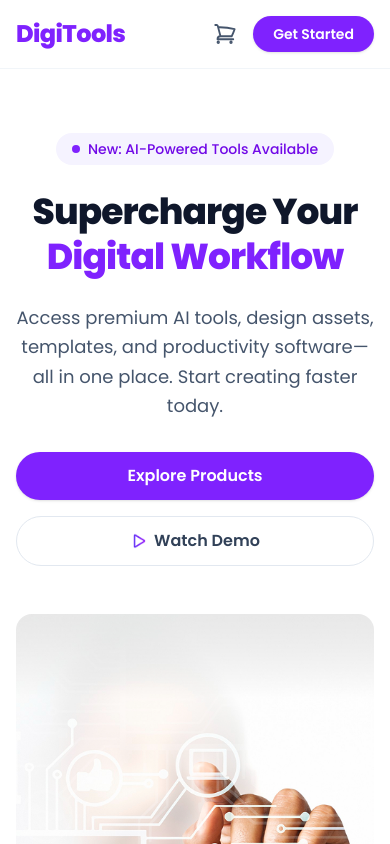
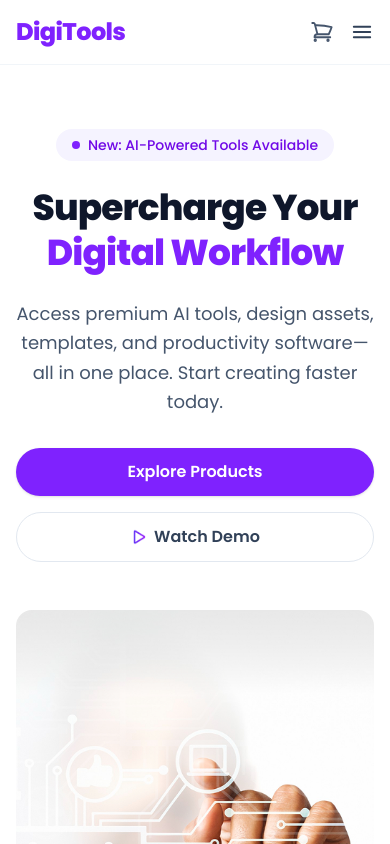
Before and after one commit to ibtee12/Task-6, a React (Vite) app: page / in a window 390 px wide. Shown: the top 844 px of the page. Built offline with nearby package versions, Linux system fonts and the light colour scheme.

Commit message:
feat: integrate react-toastify alerts and polish responsive design

```diff
--- a/src/App.jsx
+++ b/src/App.jsx
@@ -1,4 +1,6 @@
 import { useState } from 'react'
+import { ToastContainer, toast } from 'react-toastify'
+import 'react-toastify/dist/ReactToastify.css'
 import Navbar from './components/Navbar'
 import Banner from './components/Banner'
 import Stats from './components/Stats'
@@ -17,16 +19,26 @@ function App() {
       ...prev,
       { ...product, cartItemId: `${product.id}-${Date.now()}` },
     ])
+    toast.success(`${product.name} added to cart`)
   }
 
   const handleRemove = (cartItemId) => {
-    setCartItems((prev) =>
-      prev.filter((item) => item.cartItemId !== cartItemId),
-    )
+    setCartItems((prev) => {
+      const removed = prev.find((item) => item.cartItemId === cartItemId)
+      if (removed) {
+        toast.info(`${removed.name} removed from cart`)
+      }
+      return prev.filter((item) => item.cartItemId !== cartItemId)
+    })
   }
 
   const handleCheckout = () => {
+    if (cartItems.length === 0) {
+      toast.warn('Your cart is empty')
+      return
+    }
     setCartItems([])
+    toast.success('Checkout complete! Thank you for your purchase.')
   }
 
   return (
@@ -46,6 +58,14 @@ function App() {
         <CallToAction />
       </main>
       <Footer />
+
+      <ToastContainer
+        position="top-right"
+        autoClose={2000}
+        hideProgressBar={false}
+        newestOnTop
+        theme="light"
+      />
     </div>
   )
 }
--- a/src/components/Navbar.jsx
+++ b/src/components/Navbar.jsx
@@ -1,6 +1,10 @@
-const navLinks = ['Products', 'Features', 'Pricing', 'Testimonials', 'FAQ']
+import { useState } from 'react'
+
+const navLinks = ['Products', 'Features', 'Pricing', 'Testimonials', 'FAQ', 'Login']
 
 function Navbar({ cartCount = 0 }) {
+  const [menuOpen, setMenuOpen] = useState(false)
+
   return (
     <header className="sticky top-0 z-50 border-b border-slate-100 bg-white/90 backdrop-blur">
       <nav className="mx-auto flex max-w-7xl items-center justify-between px-4 py-4 sm:px-6 lg:px-8">
@@ -9,7 +13,7 @@ function Navbar({ cartCount = 0 }) {
           DigiTools
         </a>
 
-        {/* Nav links */}
+        {/* Desktop nav links */}
         <ul className="hidden items-center gap-8 lg:flex">
           {navLinks.map((link) => (
             <li key={link}>
@@ -21,14 +25,6 @@ function Navbar({ cartCount = 0 }) {
               </a>
             </li>
           ))}
-          <li>
-            <a
-              href="#login"
-              className="text-sm font-medium text-slate-600 transition-colors hover:text-violet-600"
-            >
-              Login
-            </a>
-          </li>
         </ul>
 
         {/* Right actions */}
@@ -60,15 +56,67 @@ function Navbar({ cartCount = 0 }) {
             )}
           </button>
 
-          {/* Get Started button */}
+          {/* Get Started button (desktop) */}
           <a
             href="#get-started"
-            className="rounded-full bg-violet-600 px-5 py-2 text-sm font-semibold text-white shadow-sm transition-colors hover:bg-violet-700"
+            className="hidden rounded-full bg-violet-600 px-5 py-2 text-sm font-semibold text-white shadow-sm transition-colors hover:bg-violet-700 sm:inline-block"
           >
             Get Started
           </a>
+
+          {/* Hamburger (mobile) */}
+          <button
+            type="button"
+            aria-label="Toggle menu"
+            onClick={() => setMenuOpen((open) => !open)}
+            className="text-slate-700 lg:hidden"
+          >
+            <svg
+              className="h-6 w-6"
+              fill="none"
+              viewBox="0 0 24 24"
+              strokeWidth={1.8}
+              stroke="currentColor"
+            >
+              <path
+                strokeLinecap="round"
+                strokeLinejoin="round"
+                d={
+                  menuOpen
+                    ? 'M6 18 18 6M6 6l12 12'
+                    : 'M3.75 6.75h16.5M3.75 12h16.5m-16.5 5.25h16.5'
+                }
+              />
+            </svg>
+          </button>
         </div>
       </nav>
+
+      {/* Mobile menu */}
+      {menuOpen && (
+        <ul className="space-y-1 border-t border-slate-100 px-4 py-4 lg:hidden">
+          {navLinks.map((link) => (
+            <li key={link}>
+              <a
+                href={`#${link.toLowerCase()}`}
+                onClick={() => setMenuOpen(false)}
+                className="block rounded-lg px-3 py-2 text-sm font-medium text-slate-600 transition-colors hover:bg-slate-50 hover:text-violet-600"
+              >
+                {link}
+              </a>
+            </li>
+          ))}
+          <li>
+            <a
+              href="#get-started"
+              onClick={() => setMenuOpen(false)}
+              className="mt-2 block rounded-full bg-violet-600 px-5 py-2 text-center text-sm font-semibold text-white sm:hidden"
+            >
+              Get Started
+            </a>
+          </li>
+        </ul>
+      )}
     </header>
   )
 }
--- a/src/components/ProductCard.jsx
+++ b/src/components/ProductCard.jsx
@@ -1,3 +1,4 @@
+import { useState } from 'react'
 import productIcons from '../data/icons'
 
 // Tailwind classes for each tag type (matches the design colours).
@@ -16,6 +17,15 @@ const periodLabels = {
 function ProductCard({ product, onBuy }) {
   const { name, description, price, period, tag, tagType, features, icon } =
     product
+
+  // Brief "Added to cart" feedback on the Buy Now button after a click.
+  const [added, setAdded] = useState(false)
+
+  const handleBuy = () => {
+    onBuy?.(product)
+    setAdded(true)
+    setTimeout(() => setAdded(false), 1500)
+  }
 
   return (
     <div className="flex flex-col rounded-2xl border border-slate-100 bg-white p-6 shadow-sm transition-shadow hover:shadow-md">
@@ -77,10 +87,15 @@ function ProductCard({ product, onBuy }) {
       {/* Buy button */}
       <button
         type="button"
-        onClick={() => onBuy?.(product)}
-        className="mt-6 w-full rounded-full bg-violet-600 py-3 text-sm font-semibold text-white transition-colors hover:bg-violet-700"
+        onClick={handleBuy}
+        disabled={added}
+        className={`mt-6 w-full rounded-full py-3 text-sm font-semibold text-white transition-colors ${
+          added
+            ? 'bg-emerald-500'
+            : 'bg-violet-600 hover:bg-violet-700'
+        }`}
       >
-        Buy Now
+        {added ? 'Added to cart' : 'Buy Now'}
       </button>
     </div>
   )
```
